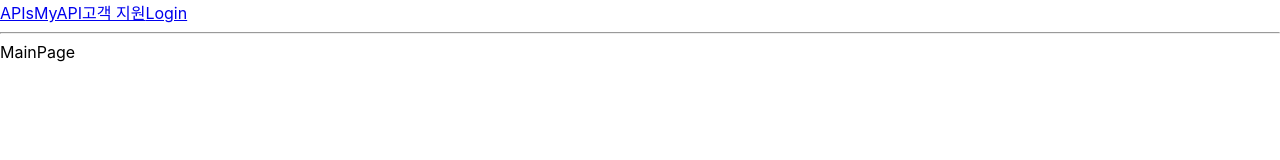
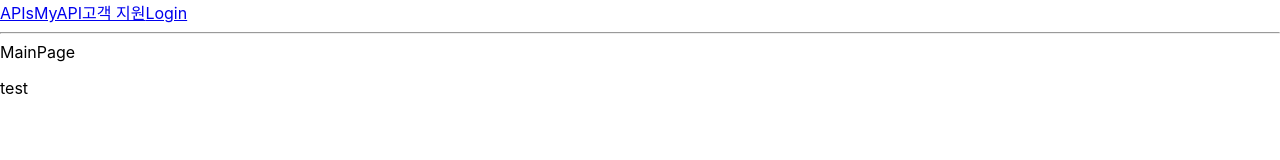
Before and after one commit to ji-eun-moon/ASAP, a React (Create React App) app in the folder Frontend/asap/: page / in a window 1280 px wide. Shown: the top 160 px of the page. Built offline with nearby package versions, Linux system fonts and the light colour scheme.

Commit message:
[FE] TEST : GIT TEST

```diff
--- a/Frontend/asap/src/pages/main/MainPage.tsx
+++ b/Frontend/asap/src/pages/main/MainPage.tsx
@@ -1,7 +1,12 @@
 import React from 'react';
 
 function MainPage() {
-  return <div>MainPage</div>;
+  return (
+    <div>
+      MainPage
+      <p>test</p>
+    </div>
+  );
 }
 
 export default MainPage;
```
